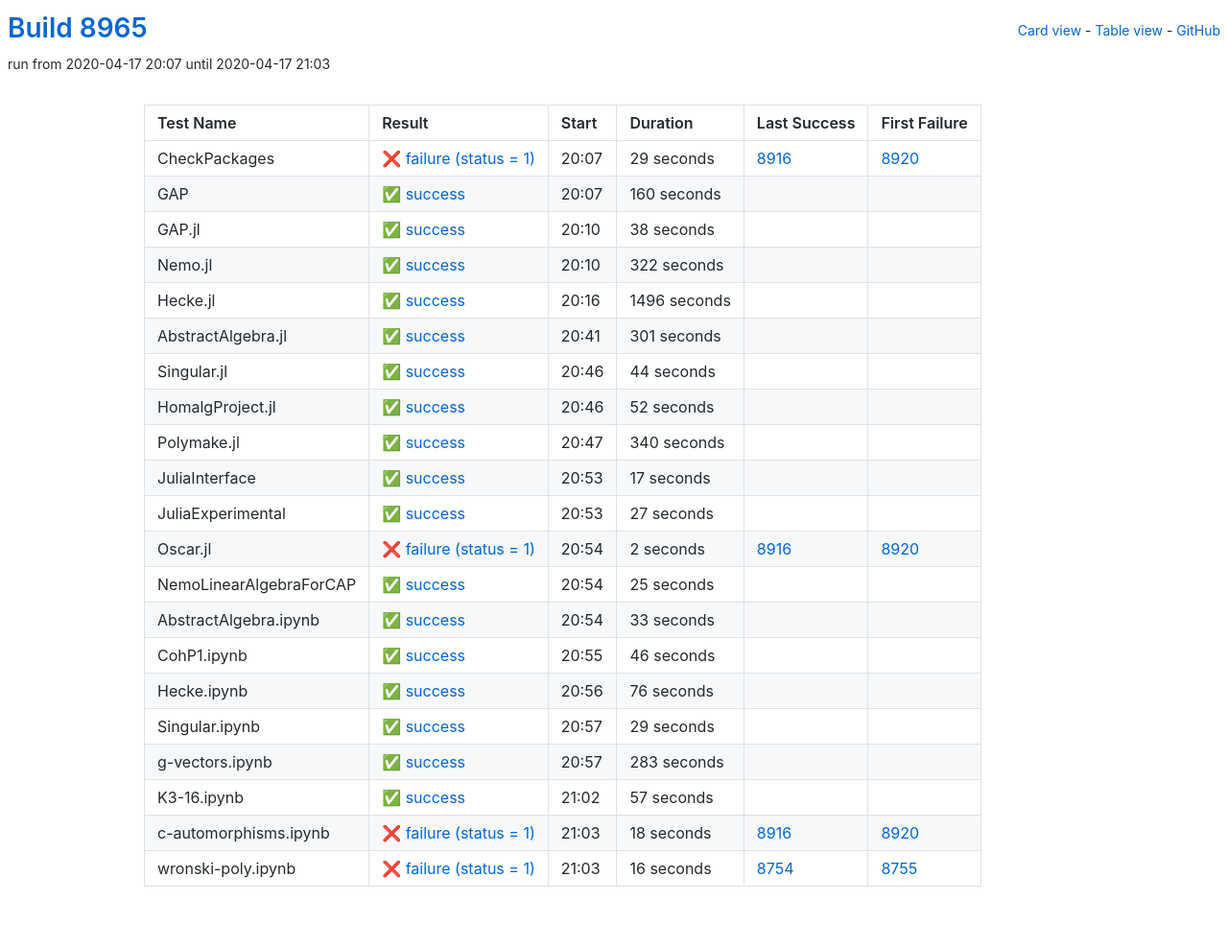
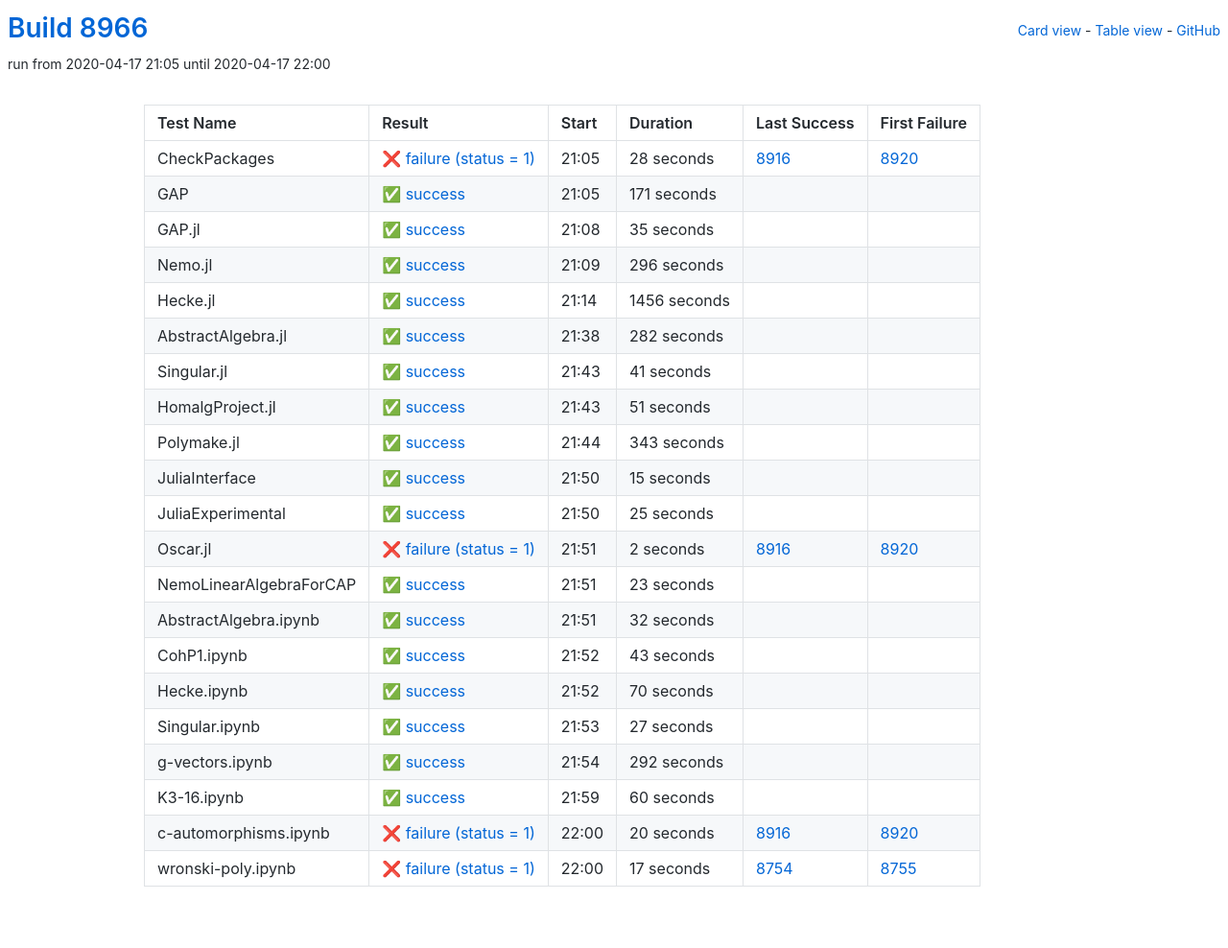
Before and after one commit to oscar-system/oscar-ci-status, a Jekyll site: the page built from table.html, in a window 1280 px wide. Shown: the whole page at 96% size. Built offline with Jekyll 4.4.1, drawn with Linux system fonts in a browser that asks for light colours.

Commit message:
Build 8966

```diff
--- a/_data/ci.yml
+++ b/_data/ci.yml
@@ -1,115 +1,181 @@
-build: 8965
-build_url: https://oscarci.mathematik.uni-kl.de/job/oscar/8965/
+build: 8966
+build_url: https://oscarci.mathematik.uni-kl.de/job/oscar/8966/
 job: oscar
 tests:
-- duration: 29
+- duration: 28
   exitcode: 1
   first_failure: 8920
   first_failure_url: https://oscarci.mathematik.uni-kl.de/job/oscar/8920/
   last_success: 8916
   last_success_url: https://oscarci.mathematik.uni-kl.de/job/oscar/8916/
-  log: https://oscarci.mathematik.uni-kl.de/job/oscar/8965/artifact/logs/build-8965/CheckPackages.log
+  log: https://oscarci.mathematik.uni-kl.de/job/oscar/8966/artifact/logs/build-8966/CheckPackages.log
   name: CheckPackages
-  start: 2020-04-17 20:07
+  start: 2020-04-17 21:05
   status: failure
   success: false
-- duration: 160
+- duration: 171
   exitcode: 0
   first_failure: false
   first_failure_url: null
   last_success: false
   last_success_url: null
-  log: https://oscarci.mathematik.uni-kl.de/job/oscar/8965/artifact/logs/build-8965/GAP.log
+  log: https://oscarci.mathematik.uni-kl.de/job/oscar/8966/artifact/logs/build-8966/GAP.log
   name: GAP
-  start: 2020-04-17 20:07
+  start: 2020-04-17 21:05
   status: success
   success: true
-- duration: 38
+- duration: 35
   exitcode: 0
   first_failure: false
   first_failure_url: null
   last_success: false
   last_success_url: null
-  log: https://oscarci.mathematik.uni-kl.de/job/oscar/8965/artifact/logs/build-8965/GAP.jl.log
+  log: https://oscarci.mathematik.uni-kl.de/job/oscar/8966/artifact/logs/build-8966/GAP.jl.log
   name: GAP.jl
-  start: 2020-04-17 20:10
+  start: 2020-04-17 21:08
   status: success
   success: true
-- duration: 322
+- duration: 296
   exitcode: 0
   first_failure: false
   first_failure_url: null
   last_success: false
   last_success_url: null
-  log: https://oscarci.mathematik.uni-kl.de/job/oscar/8965/artifact/logs/build-8965/Nemo.jl.log
+  log: https://oscarci.mathematik.uni-kl.de/job/oscar/8966/artifact/logs/build-8966/Nemo.jl.log
   name: Nemo.jl
-  start: 2020-04-17 20:10
+  start: 2020-04-17 21:09
   status: success
   success: true
-- duration: 1496
+- duration: 1456
   exitcode: 0
   first_failure: false
   first_failure_url: null
   last_success: false
   last_success_url: null
-  log: https://oscarci.mathematik.uni-kl.de/job/oscar/8965/artifact/logs/build-8965/Hecke.jl.log
+  log: https://oscarci.mathematik.uni-kl.de/job/oscar/8966/artifact/logs/build-8966/Hecke.jl.log
   name: Hecke.jl
-  start: 2020-04-17 20:16
+  start: 2020-04-17 21:14
   status: success
   success: true
-- duration: 301
+- duration: 282
   exitcode: 0
   first_failure: false
   first_failure_url: null
   last_success: false
   last_success_url: null
-  log: https://oscarci.mathematik.uni-kl.de/job/oscar/8965/artifact/logs/build-8965/AbstractAlgebra.jl.log
+  log: https://oscarci.mathematik.uni-kl.de/job/oscar/8966/artifact/logs/build-8966/AbstractAlgebra.jl.log
   name: AbstractAlgebra.jl
-  start: 2020-04-17 20:41
+  start: 2020-04-17 21:38
   status: success
   success: true
-- duration: 44
+- duration: 41
   exitcode: 0
   first_failure: false
   first_failure_url: null
   last_success: false
   last_success_url: null
-  log: https://oscarci.mathematik.uni-kl.de/job/oscar/8965/artifact/logs/build-8965/Singular.jl.log
+  log: https://oscarci.mathematik.uni-kl.de/job/oscar/8966/artifact/logs/build-8966/Singular.jl.log
   name: Singular.jl
-  start: 2020-04-17 20:46
+  start: 2020-04-17 21:43
   status: success
   success: true
-- duration: 52
+- duration: 51
   exitcode: 0
   first_failure: false
   first_failure_url: null
   last_success: false
   last_success_url: null
-  log: https://oscarci.mathematik.uni-kl.de/job/oscar/8965/artifact/logs/build-8965/HomalgProject.jl.log
+  log: https://oscarci.mathematik.uni-kl.de/job/oscar/8966/artifact/logs/build-8966/HomalgProject.jl.log
   name: HomalgProject.jl
-  start: 2020-04-17 20:46
+  start: 2020-04-17 21:43
   status: success
   success: true
-- duration: 340
+- duration: 343
   exitcode: 0
   first_failure: false
   first_failure_url: null
   last_success: false
   last_success_url: null
-  log: https://oscarci.mathematik.uni-kl.de/job/oscar/8965/artifact/logs/build-8965/Polymake.jl.log
+  log: https://oscarci.mathematik.uni-kl.de/job/oscar/8966/artifact/logs/build-8966/Polymake.jl.log
   name: Polymake.jl
-  start: 2020-04-17 20:47
+  start: 2020-04-17 21:44
   status: success
   success: true
-- duration: 17
+- duration: 15
   exitcode: 0
   first_failure: false
   first_failure_url: null
   last_success: false
   last_success_url: null
-  log: https://oscarci.mathematik.uni-kl.de/job/oscar/8965/artifact/logs/build-8965/JuliaInterface.log
+  log: https://oscarci.mathematik.uni-kl.de/job/oscar/8966/artifact/logs/build-8966/JuliaInterface.log
   name: JuliaInterface
-  start: 2020-04-17 20:53
+  start: 2020-04-17 21:50
+  status: success
+  success: true
+- duration: 25
+  exitcode: 0
+  first_failure: false
+  first_failure_url: null
+  last_success: false
+  last_success_url: null
+  log: https://oscarci.mathematik.uni-kl.de/job/oscar/8966/artifact/logs/build-8966/JuliaExperimental.log
+  name: JuliaExperimental
+  start: 2020-04-17 21:50
+  status: success
+  success: true
+- duration: 2
+  exitcode: 1
+  first_failure: 8920
+  first_failure_url: https://oscarci.mathematik.uni-kl.de/job/oscar/8920/
+  last_success: 8916
+  last_success_url: https://oscarci.mathematik.uni-kl.de/job/oscar/8916/
+  log: https://oscarci.mathematik.uni-kl.de/job/oscar/8966/artifact/logs/build-8966/Oscar.jl.log
+  name: Oscar.jl
+  start: 2020-04-17 21:51
+  status: failure
+  success: false
+- duration: 23
+  exitcode: 0
+  first_failure: false
+  first_failure_url: null
+  last_success: false
+  last_success_url: null
+  log: https://oscarci.mathematik.uni-kl.de/job/oscar/8966/artifact/logs/build-8966/NemoLinearAlgebraForCAP.log
+  name: NemoLinearAlgebraForCAP
+  start: 2020-04-17 21:51
+  status: success
+  success: true
+- duration: 32
+  exitcode: 0
+  first_failure: false
+  first_failure_url: null
+  last_success: false
+  last_success_url: null
+  log: https://oscarci.mathematik.uni-kl.de/job/oscar/8966/artifact/logs/build-8966/AbstractAlgebra.ipynb.log
+  name: AbstractAlgebra.ipynb
+  start: 2020-04-17 21:51
+  status: success
+  success: true
+- duration: 43
+  exitcode: 0
+  first_failure: false
+  first_failure_url: null
+  last_success: false
+  last_success_url: null
+  log: https://oscarci.mathematik.uni-kl.de/job/oscar/8966/artifact/logs/build-8966/CohP1.ipynb.log
+  name: CohP1.ipynb
+  start: 2020-04-17 21:52
+  status: success
+  success: true
+- duration: 70
+  exitcode: 0
+  first_failure: false
+  first_failure_url: null
+  last_success: false
+  last_success_url: null
+  log: https://oscarci.mathematik.uni-kl.de/job/oscar/8966/artifact/logs/build-8966/Hecke.ipynb.log
+  name: Hecke.ipynb
+  start: 2020-04-17 21:52
   status: success
   success: true
 - duration: 27
@@ -118,118 +184,52 @@
   first_failure_url: null
   last_success: false
   last_success_url: null
-  log: https://oscarci.mathematik.uni-kl.de/job/oscar/8965/artifact/logs/build-8965/JuliaExperimental.log
-  name: JuliaExperimental
-  start: 2020-04-17 20:53
+  log: https://oscarci.mathematik.uni-kl.de/job/oscar/8966/artifact/logs/build-8966/Singular.ipynb.log
+  name: Singular.ipynb
+  start: 2020-04-17 21:53
   status: success
   success: true
-- duration: 2
+- duration: 292
+  exitcode: 0
+  first_failure: false
+  first_failure_url: null
+  last_success: false
+  last_success_url: null
+  log: https://oscarci.mathematik.uni-kl.de/job/oscar/8966/artifact/logs/build-8966/g-vectors.ipynb.log
+  name: g-vectors.ipynb
+  start: 2020-04-17 21:54
+  status: success
+  success: true
+- duration: 60
+  exitcode: 0
+  first_failure: false
+  first_failure_url: null
+  last_success: false
+  last_success_url: null
+  log: https://oscarci.mathematik.uni-kl.de/job/oscar/8966/artifact/logs/build-8966/K3-16.ipynb.log
+  name: K3-16.ipynb
+  start: 2020-04-17 21:59
+  status: success
+  success: true
+- duration: 20
   exitcode: 1
   first_failure: 8920
   first_failure_url: https://oscarci.mathematik.uni-kl.de/job/oscar/8920/
   last_success: 8916
   last_success_url: https://oscarci.mathematik.uni-kl.de/job/oscar/8916/
-  log: https://oscarci.mathematik.uni-kl.de/job/oscar/8965/artifact/logs/build-8965/Oscar.jl.log
-  name: Oscar.jl
-  start: 2020-04-17 20:54
+  log: https://oscarci.mathematik.uni-kl.de/job/oscar/8966/artifact/logs/build-8966/c-automorphisms.ipynb.log
+  name: c-automorphisms.ipynb
+  start: 2020-04-17 22:00
   status: failure
   success: false
-- duration: 25
-  exitcode: 0
-  first_failure: false
-  first_failure_url: null
-  last_success: false
-  last_success_url: null
-  log: https://oscarci.mathematik.uni-kl.de/job/oscar/8965/artifact/logs/build-8965/NemoLinearAlgebraForCAP.log
-  name: NemoLinearAlgebraForCAP
-  start: 2020-04-17 20:54
-  status: success
-  success: true
-- duration: 33
-  exitcode: 0
-  first_failure: false
-  first_failure_url: null
-  last_success: false
-  last_success_url: null
-  log: https://oscarci.mathematik.uni-kl.de/job/oscar/8965/artifact/logs/build-8965/AbstractAlgebra.ipynb.log
-  name: AbstractAlgebra.ipynb
-  start: 2020-04-17 20:54
-  status: success
-  success: true
-- duration: 46
-  exitcode: 0
-  first_failure: false
-  first_failure_url: null
-  last_success: false
-  last_success_url: null
-  log: https://oscarci.mathematik.uni-kl.de/job/oscar/8965/artifact/logs/build-8965/CohP1.ipynb.log
-  name: CohP1.ipynb
-  start: 2020-04-17 20:55
-  status: success
-  success: true
-- duration: 76
-  exitcode: 0
-  first_failure: false
-  first_failure_url: null
-  last_success: false
-  last_success_url: null
-  log: https://oscarci.mathematik.uni-kl.de/job/oscar/8965/artifact/logs/build-8965/Hecke.ipynb.log
-  name: Hecke.ipynb
-  start: 2020-04-17 20:56
-  status: success
-  success: true
-- duration: 29
-  exitcode: 0
-  first_failure: false
-  first_failure_url: null
-  last_success: false
-  last_success_url: null
-  log: https://oscarci.mathematik.uni-kl.de/job/oscar/8965/artifact/logs/build-8965/Singular.ipynb.log
-  name: Singular.ipynb
-  start: 2020-04-17 20:57
-  status: success
-  success: true
-- duration: 283
-  exitcode: 0
-  first_failure: false
-  first_failure_url: null
-  last_success: false
-  last_success_url: null
-  log: https://oscarci.mathematik.uni-kl.de/job/oscar/8965/artifact/logs/build-8965/g-vectors.ipynb.log
-  name: g-vectors.ipynb
-  start: 2020-04-17 20:57
-  status: success
-  success: true
-- duration: 57
-  exitcode: 0
-  first_failure: false
-  first_failure_url: null
-  last_success: false
-  last_success_url: null
-  log: https://oscarci.mathematik.uni-kl.de/job/oscar/8965/artifact/logs/build-8965/K3-16.ipynb.log
-  name: K3-16.ipynb
-  start: 2020-04-17 21:02
-  status: success
-  success: true
-- duration: 18
-  exitcode: 1
-  first_failure: 8920
-  first_failure_url: https://oscarci.mathematik.uni-kl.de/job/oscar/8920/
-  last_success: 8916
-  last_success_url: https://oscarci.mathematik.uni-kl.de/job/oscar/8916/
-  log: https://oscarci.mathematik.uni-kl.de/job/oscar/8965/artifact/logs/build-8965/c-automorphisms.ipynb.log
-  name: c-automorphisms.ipynb
-  start: 2020-04-17 21:03
-  status: failure
-  success: false
-- duration: 16
+- duration: 17
   exitcode: 1
   first_failure: 8755
   first_failure_url: https://oscarci.mathematik.uni-kl.de/job/oscar/8755/
   last_success: 8754
   last_success_url: https://oscarci.mathematik.uni-kl.de/job/oscar/8754/
-  log: https://oscarci.mathematik.uni-kl.de/job/oscar/8965/artifact/logs/build-8965/wronski-poly.ipynb.log
+  log: https://oscarci.mathematik.uni-kl.de/job/oscar/8966/artifact/logs/build-8966/wronski-poly.ipynb.log
   name: wronski-poly.ipynb
-  start: 2020-04-17 21:03
+  start: 2020-04-17 22:00
   status: failure
   success: false
```
Also changed, not shown: README.md.
